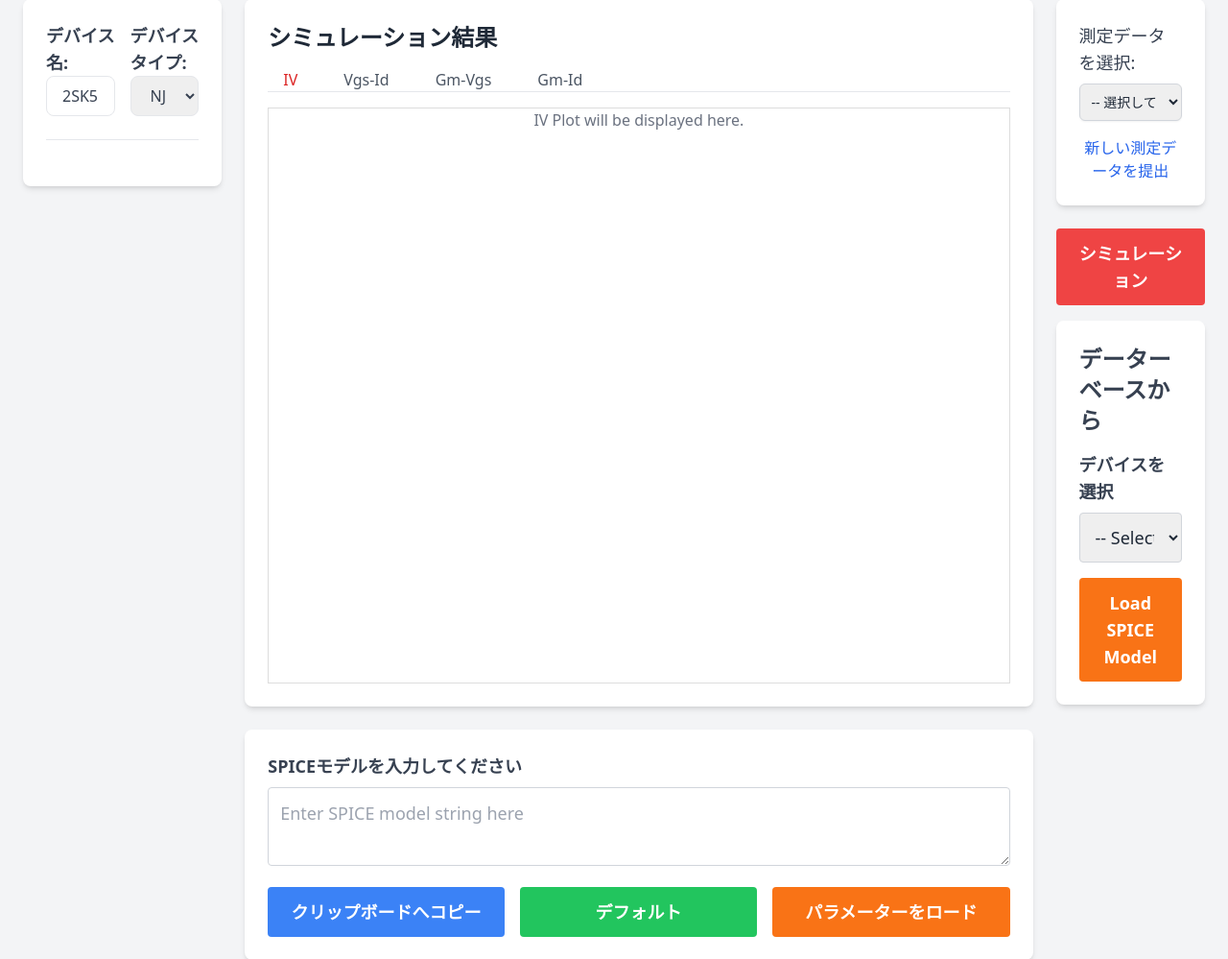
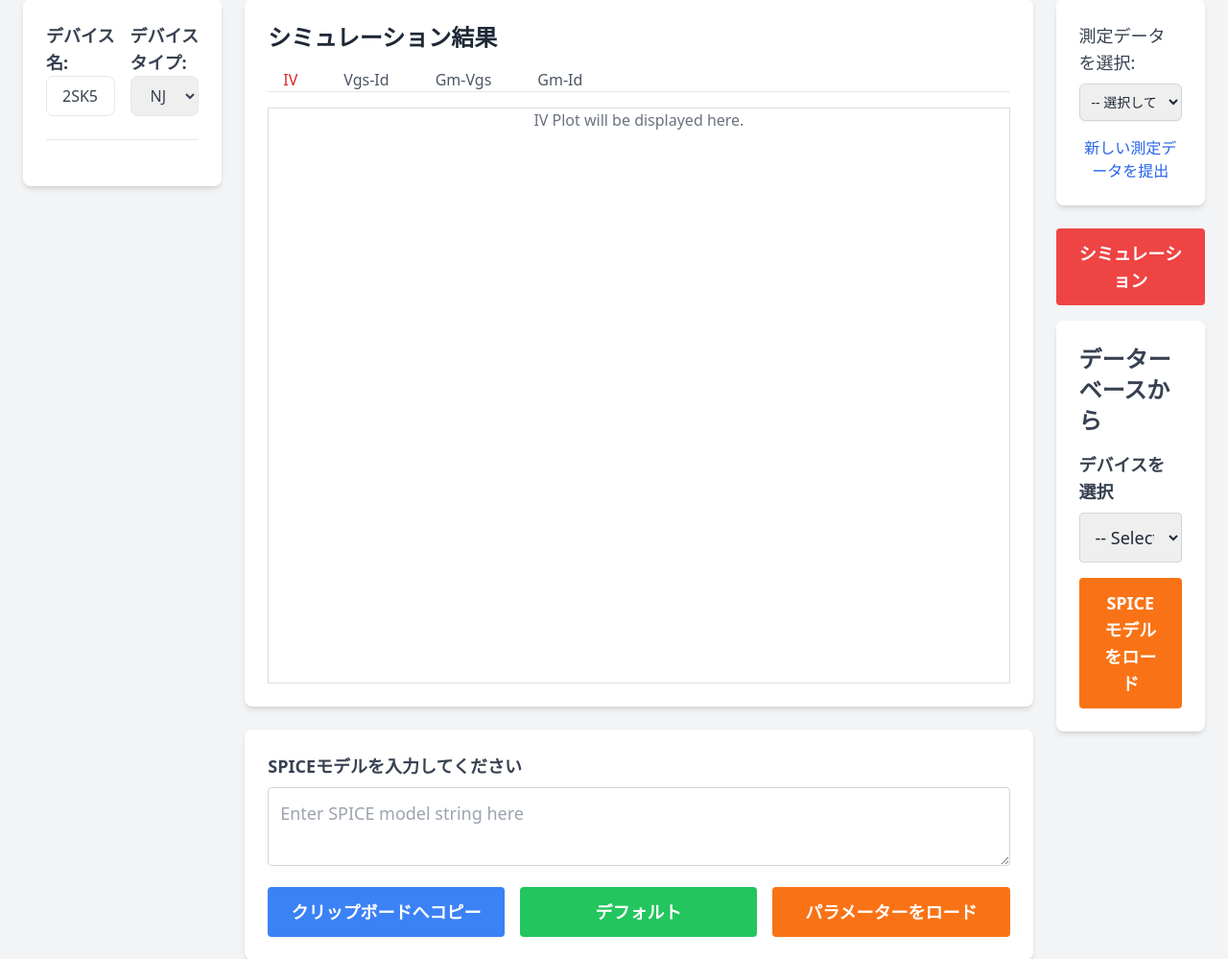
Before and after one commit to hotstaff/spice_model_manager, a Flask app: template templates/build_jfets_ja.html in a window 1280 px wide. Shown: the part 125-1124 px from the top of the page at 96% size. Run offline with Flask 3, Linux system fonts and the light colour scheme; the template is opened without the code that fills it, so the values that code supplies are empty; parts of the project's set-up code (start-up, migrations or seed data) failed here and were passed over; some libraries are stand-ins or nearby versions.

Commit message:
modified:   templates/build_jfets_ja.html

```diff
--- a/templates/build_jfets_ja.html
+++ b/templates/build_jfets_ja.html
@@ -37,3 +37,5 @@
 {% block model_db_title %}データーベースから{% endblock %}
 
 {% block select_device_label %}デバイスを選択{% endblock %}
+
+{% block load_spice_button_text %}SPICEモデルをロード{% endblock %}
```
